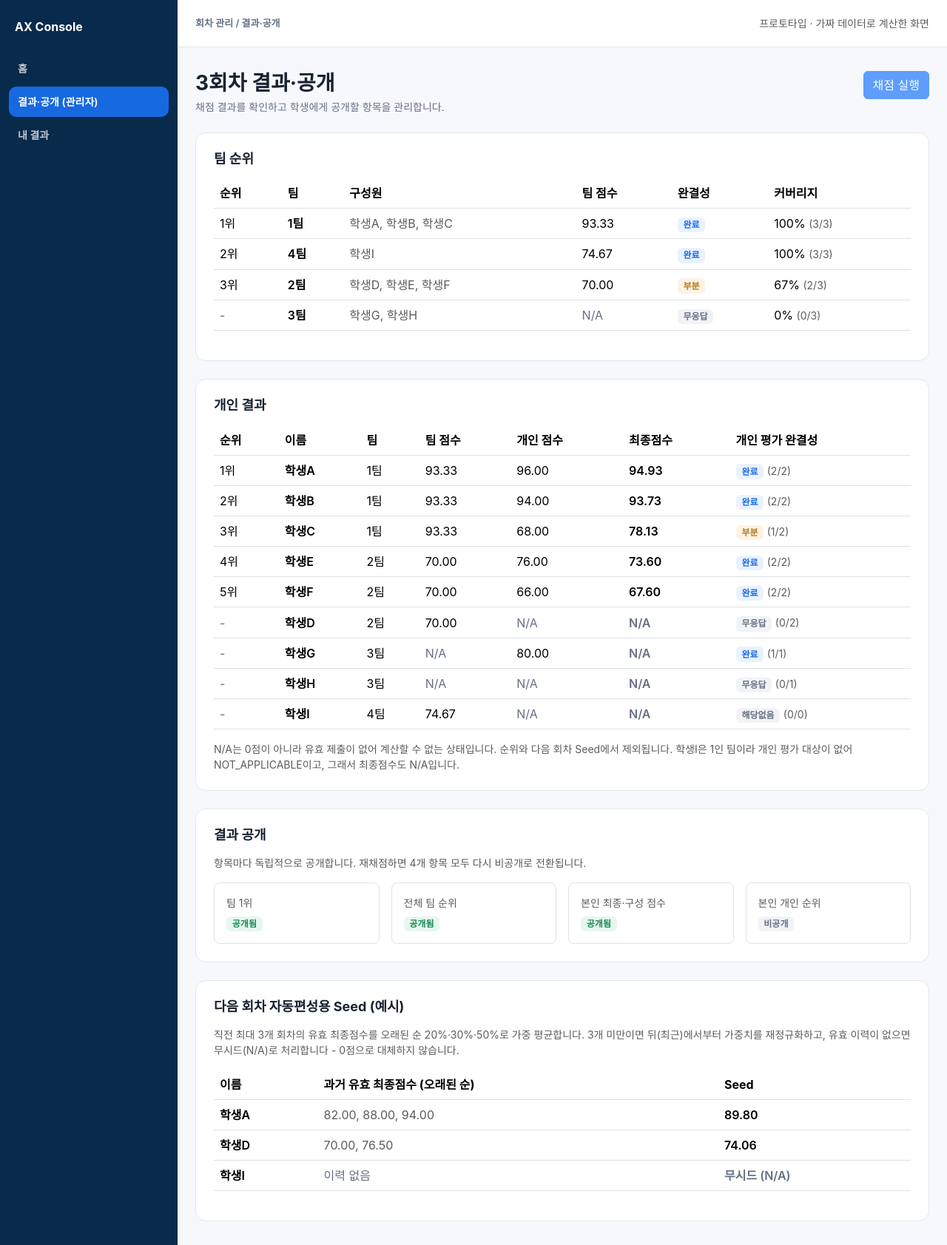
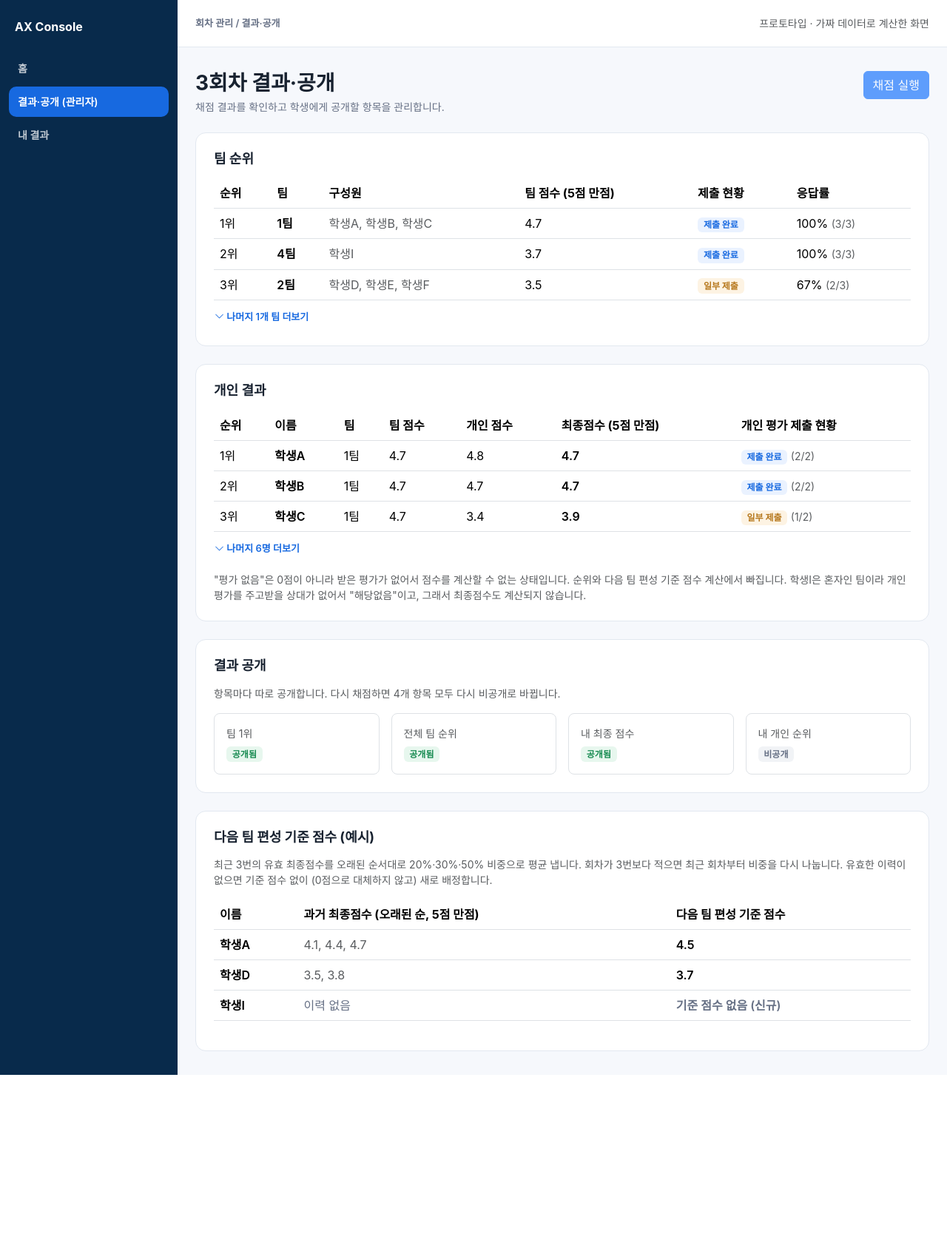
Before and after one commit to KANT-2/review-system, a Django app: page /results/preview/manage/ in a window 1280 px wide. Shown: the whole page at 74% size. After the commit the page ends 1453 px from the top, so only its background shows below. Run offline with Django 5.2, Linux system fonts and the light colour scheme.

Commit message:
fix(results): apply screen-review feedback to the results prototype
- Scores display on the original 1-5 scale (1 decimal) instead of the raw
  0-100 scale, via a new as_five_point template filter. Raw calculation
  and storage stay on the 0-100 scale (results/services.py untouched) -
  this only changes how templates render a value.
- Replaced jargon labels with plain Korean: 완결성->제출 현황,
  커버리지->응답률, N/A->평가 없음, COMPLETE/PARTIAL/NO_DATA badge text
  reworded, Seed section->다음 팀 편성 기준 점수.
- Team ranking and individual results tables show only the top 3 rows by
  default, with a chevron toggle button (Bootstrap collapse) to reveal
  the rest. Applied to both the tutor manage screen and the student's
  전체 팀 순위 table.
- Fixed a bug found while verifying the toggle: _preview_base.html was
  missing the Bootstrap JS bundle <script> tag entirely, so no
  interactive component (including this new toggle) could have worked.

Verified live: toggle expands/collapses correctly (checked DOM state
before/after, not just visually), all values recompute correctly in the
5-point scale, ruff/djlint/check/test all still pass.

```diff
--- a/results/templatetags/results_extras.py
+++ b/results/templatetags/results_extras.py
@@ -1,13 +1,18 @@
+from decimal import ROUND_HALF_UP, Decimal
+
 from django import template
-
-from results.services import round_to_display
 
 register = template.Library()
 
+# 화면에 보여줄 때는 원래 학생이 매긴 1~5점 척도로 되돌려서 소수 첫째 자리까지만 보여준다
+# (raw 계산/저장은 0~100점 그대로 유지 - results/services.py는 그대로 둔다. 이건 화면
+# 표기 방식만 바꾸는 것).
+_FIVE_POINT_DIVISOR = Decimal("20")
+
 _STATUS_LABELS = {
-    "COMPLETE": "완료",
-    "PARTIAL": "부분",
-    "NO_DATA": "무응답",
+    "COMPLETE": "제출 완료",
+    "PARTIAL": "일부 제출",
+    "NO_DATA": "미제출",
     "NOT_APPLICABLE": "해당없음",
 }
 
@@ -20,11 +25,13 @@ _STATUS_BADGE_CLASSES = {
 
 
 @register.filter
-def display_score(value):
-    """raw 정밀도 Decimal(또는 None)을 표시 정밀도(소수 둘째 자리)로 변환한다. N/A는 그대로 None."""
+def as_five_point(value):
+    """raw 0~100점(또는 None)을 화면 표시용 1~5점 척도, 소수 첫째 자리로 변환한다."""
     if value is None:
         return None
-    return round_to_display(value)
+    return (Decimal(str(value)) / _FIVE_POINT_DIVISOR).quantize(
+        Decimal("0.1"), rounding=ROUND_HALF_UP
+    )
 
 
 @register.filter
@@ -38,8 +45,8 @@ def status_badge_class(data_status):
 
 
 @register.filter
-def coverage_percent(value):
-    """0~1 사이 raw 커버리지 값을 정수 퍼센트 문자열로 변환한다. N/A는 None."""
+def response_rate_percent(value):
+    """0~1 사이 raw 응답률 값을 정수 퍼센트로 변환한다. 데이터 없으면 None."""
     if value is None:
         return None
     return int(round(value * 100))
--- a/static/css/app.css
+++ b/static/css/app.css
@@ -182,3 +182,29 @@ body {
   color: var(--ax-text-muted);
   font-style: normal;
 }
+
+/* ---- collapsible "show more" table rows ---- */
+
+tbody.collapse.show {
+  display: table-row-group;
+}
+
+.ax-toggle-rest {
+  color: var(--ax-primary);
+  font-weight: 600;
+  font-size: 13px;
+  text-decoration: none;
+}
+
+.ax-toggle-rest:hover {
+  color: var(--ax-primary-hover);
+}
+
+.ax-toggle-icon {
+  display: inline-block;
+  transition: transform 0.15s ease;
+}
+
+.ax-toggle-rest[aria-expanded="true"] .ax-toggle-icon {
+  transform: rotate(180deg);
+}
--- a/templates/results/_preview_base.html
+++ b/templates/results/_preview_base.html
@@ -8,6 +8,8 @@
           content="AX Evaluation Console results screen prototype">
     <title>{% block title %}AX Evaluation Console{% endblock %}</title>
     <link href="https://cdn.jsdelivr.net/npm/bootstrap@5.3.8/dist/css/bootstrap.min.css"
+          rel="stylesheet">
+    <link href="https://cdn.jsdelivr.net/npm/bootstrap-icons@1.11.3/font/bootstrap-icons.min.css"
           rel="stylesheet">
     <link href="{% static 'css/app.css' %}" rel="stylesheet">
   </head>
@@ -37,5 +39,6 @@
         </main>
       </div>
     </div>
+    <script src="https://cdn.jsdelivr.net/npm/bootstrap@5.3.8/dist/js/bootstrap.bundle.min.js"></script>
   </body>
 </html>
--- /dev/null
+++ b/templates/results/_student_row.html
@@ -0,0 +1,43 @@
+{% load results_extras %}
+<tr>
+  <td>
+    {% if student.rank %}
+      {{ student.rank }}위
+    {% else %}
+      <span class="ax-na-value">-</span>
+    {% endif %}
+  </td>
+  <td class="fw-semibold">{{ student.name }}</td>
+  <td>{{ student.team_number }}팀</td>
+  <td>
+    {% with score=student.team_score|as_five_point %}
+      {% if score is not None %}
+        {{ score }}
+      {% else %}
+        <span class="ax-na-value">평가 없음</span>
+      {% endif %}
+    {% endwith %}
+  </td>
+  <td>
+    {% with score=student.peer_score|as_five_point %}
+      {% if score is not None %}
+        {{ score }}
+      {% else %}
+        <span class="ax-na-value">평가 없음</span>
+      {% endif %}
+    {% endwith %}
+  </td>
+  <td class="fw-semibold">
+    {% with score=student.final_score|as_five_point %}
+      {% if score is not None %}
+        {{ score }}
+      {% else %}
+        <span class="ax-na-value">평가 없음</span>
+      {% endif %}
+    {% endwith %}
+  </td>
+  <td>
+    <span class="badge {{ student.peer_data_status|status_badge_class }}">{{ student.peer_data_status|status_label }}</span>
+    <span class="text-muted small">({{ student.valid_peer_reviews }}/{{ student.expected_peer_reviews }})</span>
+  </td>
+</tr>
--- /dev/null
+++ b/templates/results/_team_row.html
@@ -0,0 +1,34 @@
+{% load results_extras %}
+<tr>
+  <td>
+    {% if team.rank %}
+      {{ team.rank }}위
+    {% else %}
+      <span class="ax-na-value">-</span>
+    {% endif %}
+  </td>
+  <td class="fw-semibold">{{ team.number }}팀</td>
+  <td class="text-muted">{{ team.member_names|join:", " }}</td>
+  <td>
+    {% with score=team.team_score|as_five_point %}
+      {% if score is not None %}
+        {{ score }}
+      {% else %}
+        <span class="ax-na-value">평가 없음</span>
+      {% endif %}
+    {% endwith %}
+  </td>
+  <td>
+    <span class="badge {{ team.data_status|status_badge_class }}">{{ team.data_status|status_label }}</span>
+  </td>
+  <td>
+    {% with pct=team.coverage|response_rate_percent %}
+      {% if pct is not None %}
+        {{ pct }}%
+      {% else %}
+        <span class="ax-na-value">-</span>
+      {% endif %}
+    {% endwith %}
+    <span class="text-muted small">({{ team.valid_reviews }}/{{ team.expected_reviews }})</span>
+  </td>
+</tr>
--- a/templates/results/manage.html
+++ b/templates/results/manage.html
@@ -15,47 +15,53 @@
     <div class="ax-card">
       <h2 class="ax-section-title">팀 순위</h2>
       <div class="table-responsive">
-        <table class="table align-middle">
+        <table class="table align-middle mb-2">
           <thead>
             <tr>
               <th scope="col">순위</th>
               <th scope="col">팀</th>
               <th scope="col">구성원</th>
-              <th scope="col">팀 점수</th>
-              <th scope="col">완결성</th>
-              <th scope="col">커버리지</th>
+              <th scope="col">팀 점수 (5점 만점)</th>
+              <th scope="col">제출 현황</th>
+              <th scope="col">응답률</th>
             </tr>
           </thead>
           <tbody>
-            {% for team in scenario.teams_by_rank %}
-              <tr>
-                <td>{% if team.rank %}{{ team.rank }}위{% else %}<span class="ax-na-value">-</span>{% endif %}</td>
-                <td class="fw-semibold">{{ team.number }}팀</td>
-                <td class="text-muted">{{ team.member_names|join:", " }}</td>
-                <td>
-                  {% with score=team.team_score|display_score %}
-                    {% if score is not None %}{{ score }}{% else %}<span class="ax-na-value">N/A</span>{% endif %}
-                  {% endwith %}
-                </td>
-                <td><span class="badge {{ team.data_status|status_badge_class }}">{{ team.data_status|status_label }}</span></td>
-                <td>
-                  {% with pct=team.coverage|coverage_percent %}
-                    {% if pct is not None %}{{ pct }}%{% else %}<span class="ax-na-value">-</span>{% endif %}
-                  {% endwith %}
-                  <span class="text-muted small">({{ team.valid_reviews }}/{{ team.expected_reviews }})</span>
-                </td>
-              </tr>
+            {% for team in scenario.teams_by_rank|slice:":3" %}
+              {% include "results/_team_row.html" %}
             {% endfor %}
           </tbody>
+          {% with rest=scenario.teams_by_rank|slice:"3:" %}
+            {% if rest %}
+              <tbody class="collapse" id="teamRestRows">
+                {% for team in rest %}
+                  {% include "results/_team_row.html" %}
+                {% endfor %}
+              </tbody>
+            {% endif %}
+          {% endwith %}
         </table>
       </div>
+      {% with rest=scenario.teams_by_rank|slice:"3:" %}
+        {% if rest %}
+          <button type="button"
+                  class="btn btn-sm btn-link ax-toggle-rest ps-0"
+                  data-bs-toggle="collapse"
+                  data-bs-target="#teamRestRows"
+                  aria-expanded="false"
+                  aria-controls="teamRestRows">
+            <i class="bi bi-chevron-down ax-toggle-icon"></i>
+            나머지 {{ rest|length }}개 팀 더보기
+          </button>
+        {% endif %}
+      {% endwith %}
     </div>
   </section>
   <section class="ax-section">
     <div class="ax-card">
       <h2 class="ax-section-title">개인 결과</h2>
       <div class="table-responsive">
-        <table class="table align-middle">
+        <table class="table align-middle mb-2">
           <thead>
             <tr>
               <th scope="col">순위</th>
@@ -63,50 +69,50 @@
               <th scope="col">팀</th>
               <th scope="col">팀 점수</th>
               <th scope="col">개인 점수</th>
-              <th scope="col">최종점수</th>
-              <th scope="col">개인 평가 완결성</th>
+              <th scope="col">최종점수 (5점 만점)</th>
+              <th scope="col">개인 평가 제출 현황</th>
             </tr>
           </thead>
           <tbody>
-            {% for student in scenario.students_by_rank %}
-              <tr>
-                <td>{% if student.rank %}{{ student.rank }}위{% else %}<span class="ax-na-value">-</span>{% endif %}</td>
-                <td class="fw-semibold">{{ student.name }}</td>
-                <td>{{ student.team_number }}팀</td>
-                <td>
-                  {% with score=student.team_score|display_score %}
-                    {% if score is not None %}{{ score }}{% else %}<span class="ax-na-value">N/A</span>{% endif %}
-                  {% endwith %}
-                </td>
-                <td>
-                  {% with score=student.peer_score|display_score %}
-                    {% if score is not None %}{{ score }}{% else %}<span class="ax-na-value">N/A</span>{% endif %}
-                  {% endwith %}
-                </td>
-                <td class="fw-semibold">
-                  {% with score=student.final_score|display_score %}
-                    {% if score is not None %}{{ score }}{% else %}<span class="ax-na-value">N/A</span>{% endif %}
-                  {% endwith %}
-                </td>
-                <td>
-                  <span class="badge {{ student.peer_data_status|status_badge_class }}">{{ student.peer_data_status|status_label }}</span>
-                  <span class="text-muted small">({{ student.valid_peer_reviews }}/{{ student.expected_peer_reviews }})</span>
-                </td>
-              </tr>
+            {% for student in scenario.students_by_rank|slice:":3" %}
+              {% include "results/_student_row.html" %}
             {% endfor %}
           </tbody>
+          {% with rest=scenario.students_by_rank|slice:"3:" %}
+            {% if rest %}
+              <tbody class="collapse" id="studentRestRows">
+                {% for student in rest %}
+                  {% include "results/_student_row.html" %}
+                {% endfor %}
+              </tbody>
+            {% endif %}
+          {% endwith %}
         </table>
       </div>
-      <p class="text-muted small mb-0">
-        N/A는 0점이 아니라 유효 제출이 없어 계산할 수 없는 상태입니다. 순위와 다음 회차 Seed에서 제외됩니다.
-        학생I은 1인 팀이라 개인 평가 대상이 없어 NOT_APPLICABLE이고, 그래서 최종점수도 N/A입니다.
+      {% with rest=scenario.students_by_rank|slice:"3:" %}
+        {% if rest %}
+          <button type="button"
+                  class="btn btn-sm btn-link ax-toggle-rest ps-0"
+                  data-bs-toggle="collapse"
+                  data-bs-target="#studentRestRows"
+                  aria-expanded="false"
+                  aria-controls="studentRestRows">
+            <i class="bi bi-chevron-down ax-toggle-icon"></i>
+            나머지 {{ rest|length }}명 더보기
+          </button>
+        {% endif %}
+      {% endwith %}
+      <p class="text-muted small mb-0 mt-3">
+        "평가 없음"은 0점이 아니라 받은 평가가 없어서 점수를 계산할 수 없는 상태입니다. 순위와
+        다음 팀 편성 기준 점수 계산에서 빠집니다. 학생I은 혼자인 팀이라 개인 평가를 주고받을
+        상대가 없어서 "해당없음"이고, 그래서 최종점수도 계산되지 않습니다.
       </p>
     </div>
   </section>
   <section class="ax-section">
     <div class="ax-card">
       <h2 class="ax-section-title">결과 공개</h2>
-      <p class="text-muted small">항목마다 독립적으로 공개합니다. 재채점하면 4개 항목 모두 다시 비공개로 전환됩니다.</p>
+      <p class="text-muted small">항목마다 따로 공개합니다. 다시 채점하면 4개 항목 모두 다시 비공개로 바뀝니다.</p>
       <div class="row g-3">
         <div class="col-12 col-md-6 col-lg-3">
           <div class="border rounded-3 p-3 h-100">
@@ -130,7 +136,7 @@
         </div>
         <div class="col-12 col-md-6 col-lg-3">
           <div class="border rounded-3 p-3 h-100">
-            <div class="small text-muted mb-1">본인 최종·구성 점수</div>
+            <div class="small text-muted mb-1">내 최종 점수</div>
             {% if scenario.published_at.my_score %}
               <span class="badge ax-badge-published">공개됨</span>
             {% else %}
@@ -140,7 +146,7 @@
         </div>
         <div class="col-12 col-md-6 col-lg-3">
           <div class="border rounded-3 p-3 h-100">
-            <div class="small text-muted mb-1">본인 개인 순위</div>
+            <div class="small text-muted mb-1">내 개인 순위</div>
             {% if scenario.published_at.peer_ranking %}
               <span class="badge ax-badge-published">공개됨</span>
             {% else %}
@@ -153,19 +159,19 @@
   </section>
   <section class="ax-section">
     <div class="ax-card">
-      <h2 class="ax-section-title">다음 회차 자동편성용 Seed (예시)</h2>
+      <h2 class="ax-section-title">다음 팀 편성 기준 점수 (예시)</h2>
       <p class="text-muted small">
-        직전 최대 3개 회차의 유효 최종점수를 오래된 순 20%·30%·50%로 가중 평균합니다. 3개 미만이면
-        뒤(최근)에서부터 가중치를 재정규화하고, 유효 이력이 없으면 무시드(N/A)로 처리합니다 - 0점으로
-        대체하지 않습니다.
+        최근 3번의 유효 최종점수를 오래된 순서대로 20%·30%·50% 비중으로 평균 냅니다. 회차가
+        3번보다 적으면 최근 회차부터 비중을 다시 나눕니다. 유효한 이력이 없으면 기준 점수 없이
+        (0점으로 대체하지 않고) 새로 배정합니다.
       </p>
       <div class="table-responsive">
         <table class="table align-middle">
           <thead>
             <tr>
               <th scope="col">이름</th>
-              <th scope="col">과거 유효 최종점수 (오래된 순)</th>
-              <th scope="col">Seed</th>
+              <th scope="col">과거 최종점수 (오래된 순, 5점 만점)</th>
+              <th scope="col">다음 팀 편성 기준 점수</th>
             </tr>
           </thead>
           <tbody>
@@ -174,14 +180,20 @@
                 <td class="fw-semibold">{{ row.name }}</td>
                 <td class="text-muted">
                   {% if row.history %}
-                    {% for value in row.history %}{{ value|display_score }}{% if not forloop.last %}, {% endif %}{% endfor %}
+                    {% for value in row.history %}
+                      {{ value|as_five_point }}{% if not forloop.last %}, {% endif %}
+                    {% endfor %}
                   {% else %}
                     <span class="ax-na-value">이력 없음</span>
                   {% endif %}
                 </td>
                 <td class="fw-semibold">
-                  {% with seed=row.seed|display_score %}
-                    {% if seed is not None %}{{ seed }}{% else %}<span class="ax-na-value">무시드 (N/A)</span>{% endif %}
+                  {% with seed=row.seed|as_five_point %}
+                    {% if seed is not None %}
+                      {{ seed }}
+                    {% else %}
+                      <span class="ax-na-value">기준 점수 없음 (신규)</span>
+                    {% endif %}
                   {% endwith %}
                 </td>
               </tr>
```
Also changed, not shown: templates/results/_me_team_row.html (added, +20 -0 lines), templates/results/me.html (+42 -18 lines).
